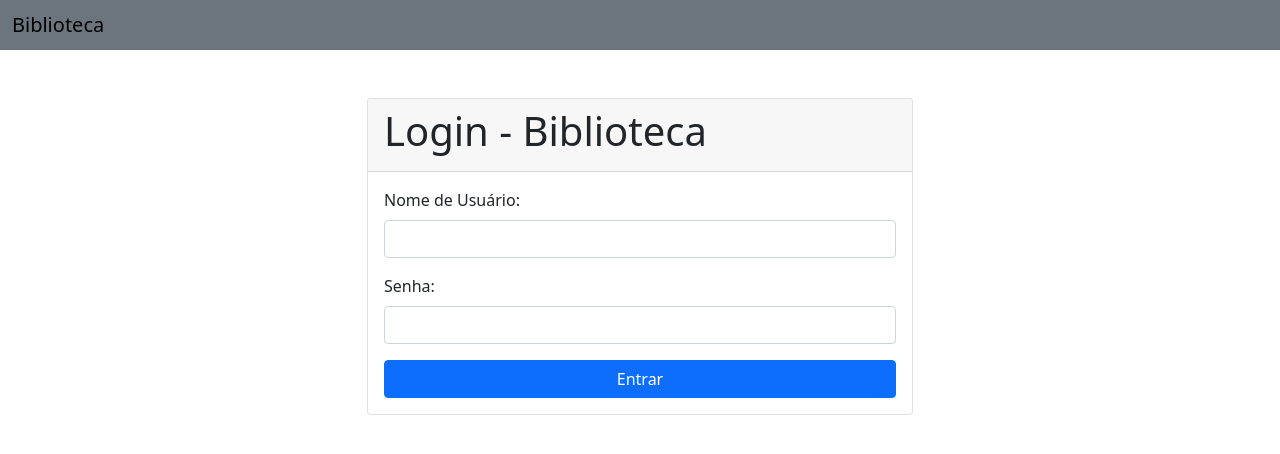
After one commit to leticiabrav0/Sistema-Biblioteca, a Django app: page /login/ in a window 1280 px wide. The commit adds this page. Shown: the top 454 px of the page. Run offline with Django 5.2, Linux system fonts and the light colour scheme.

Commit message:
Sistema de Login e Logout feito, apenas admin

```diff
--- /dev/null
+++ b/app_biblioteca/templates/login.html
@@ -0,0 +1,36 @@
+{% extends 'base.html' %}
+
+{% block conteudo %}
+<div class="container mt-5">
+    <div class="row justify-content-center">
+        <div class="col-md-6">
+            <div class="card">
+                <div class="card-header">
+                    <h1>Login - Biblioteca</h1>
+                </div>
+                <div class="card-body">
+                    <form action="{% url 'login' %}" method="post">
+                        {% csrf_token %}
+                        <div class="mb-3">
+                            <label for="username" class="form-label">Nome de Usuário:</label>
+                            <input id="username" name="username" type="text" class="form-control" required>
+                        </div>
+                        <div class="mb-3">
+                            <label for="password" class="form-label">Senha:</label>
+                            <input id="password" name="password" type="password" class="form-control" required>
+                        </div>
+
+                        {% if error %}
+                            <div class="alert alert-danger" role="alert">
+                                {{ error }}
+                            </div>
+                        {% endif %}
+
+                        <button type="submit" class="btn btn-primary w-100">Entrar</button>
+                    </form>
+                </div>
+            </div>
+        </div>
+    </div>
+</div>
+{% endblock %}
--- /dev/null
+++ b/app_biblioteca/urls.py
@@ -0,0 +1,10 @@
+# app_biblioteca/urls.py
+
+from django.urls import path
+from . import views
+
+urlpatterns = [
+    path('', views.home, name='home'),
+    path('login/', views.login_view, name='login'),
+    path('logout/', views.logout_view, name='logout'),
+]
--- a/app_biblioteca/views.py
+++ b/app_biblioteca/views.py
@@ -1,34 +1,44 @@
+# app_biblioteca/views.py
+
 from django.shortcuts import render, redirect
-from .models import Usuario, Livro, Autor, Emprestimo
-# from .forms import LivroForm, AutorForm, EmprestimoForm
+# Funções de autenticação que vamos usar
+from django.contrib.auth import authenticate, login, logout
+# Decorador para proteger páginas
+from django.contrib.auth.decorators import login_required
 
+def login_view(request):
+    # Se o usuário já estiver logado, redireciona para a home
+    if request.user.is_authenticated:
+        return redirect('home')
+
+    # Se o formulário foi enviado (método POST)
+    if request.method == 'POST':
+        # Pega o 'username' e a 'password' do formulário
+        nome_usuario = request.POST.get('username')
+        senha_usuario = request.POST.get('password')
+
+        # O Django verifica se o usuário existe e se a senha está correta
+        user = authenticate(request, username=nome_usuario, password=senha_usuario)
+
+        if user is not None:
+            # Se o usuário é válido, inicia a sessão (faz o login)
+            login(request, user)
+            return redirect('home') # Redireciona para a página principal após o login
+        else:
+            # Se for inválido, renderiza a página de login novamente com uma mensagem de erro
+            contexto = {'error': 'Usuário ou senha inválidos'}
+            return render(request, 'login.html', contexto)
+
+    # Se for o primeiro acesso à página (método GET), apenas mostra o formulário
+    return render(request, 'login.html')
+
+
+def logout_view(request):
+    logout(request)
+    return redirect('login') # Redireciona para a tela de login após o logout
+
+
+# Esta será a página principal para usuários logados
+@login_required(login_url='login') # Se tentar acessar sem estar logado, redireciona para a URL de nome 'login'
 def home(request):
     return render(request, 'home.html')
-
-#def usuario(request):
-#    # Salvar os dados da tela no Banco de Dados
-#    novo_usuario = Usuario()
-#    novo_usuario.nome_usuario = request.POST.get('nome_usuario')
-#    novo_usuario.senha_usuario = request.POST.get('senha_usuario')
-#    novo_usuario.save()
-#
-#    # Exibir usuários cadastrados em uma nova página
-#    usuarios = {
-#        'usuarios': Usuario.objects.all()
-#    }
-
-    return render(request, 'usuarios/usuarios.html', usuarios)
-
-def livro_list(request):
-    livros = Livro.objects.all()
-    return render(request, 'livro_list.html', {'livros': livros})
-
-#def livro_create(request):
-#    if request.method == 'POST':
-#        form = LivroForm(request.POST)
-#        if form.is_valid():
-#            form.save()
-#            return redirect('livro_list')
-#    else:
-#        form = LivroForm()
-#    return render(request, 'livro_form.html', {'form': form})
--- a/projeto_biblioteca/urls.py
+++ b/projeto_biblioteca/urls.py
@@ -1,10 +1,12 @@
-from django.urls import path
-from app_biblioteca import views
+# projeto_biblioteca/urls.py
+
+from django.contrib import admin
+from django.urls import path, include # A palavra 'include' é a chave aqui
 
 urlpatterns = [
-    #rota, view, nome de referencia
-    path('', views.home, name='home'),
-    #path('usuarios/', views.usuario, name='listagem_usuarios'),
-    path('livros/', views.livro_list, name='livro_list'),
-    #path('livros/create/', views.livro_create, name='livro_create'),
+    path('admin/', admin.site.urls),
+
+    # Esta linha diz: "Para qualquer rota que não seja '/admin/',
+    # vá procurar as respostas no arquivo urls.py de app_biblioteca"
+    path('', include('app_biblioteca.urls')),
 ]
```
Also changed, not shown: app_biblioteca/templates/home.html (+11 -9 lines), db.sqlite3.
